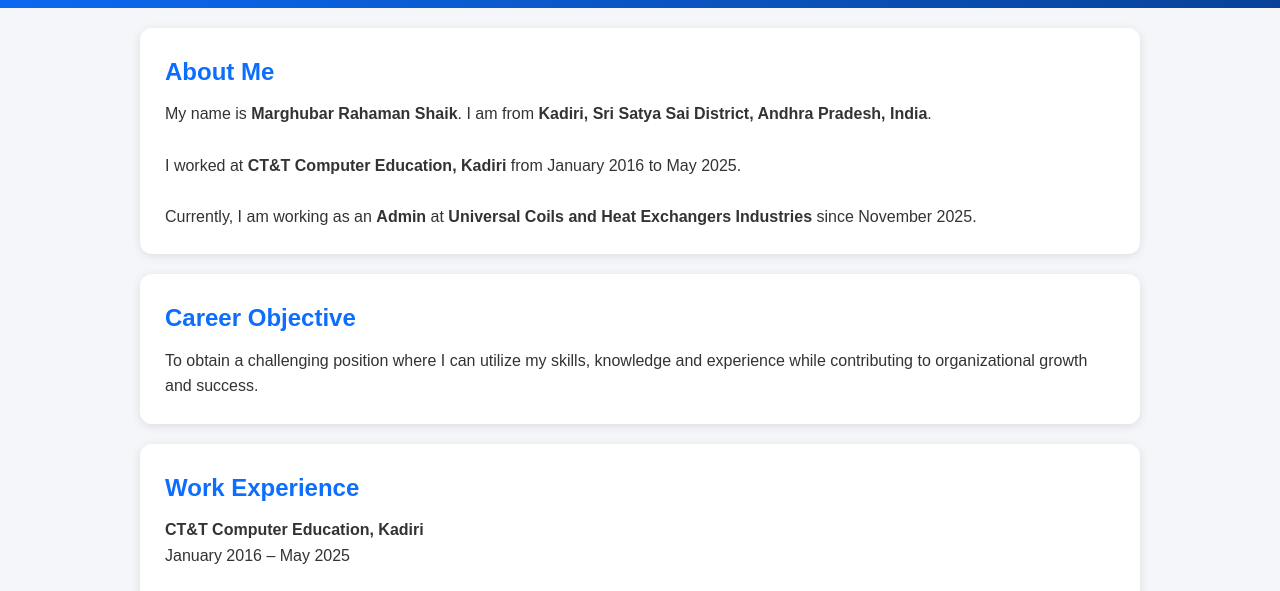
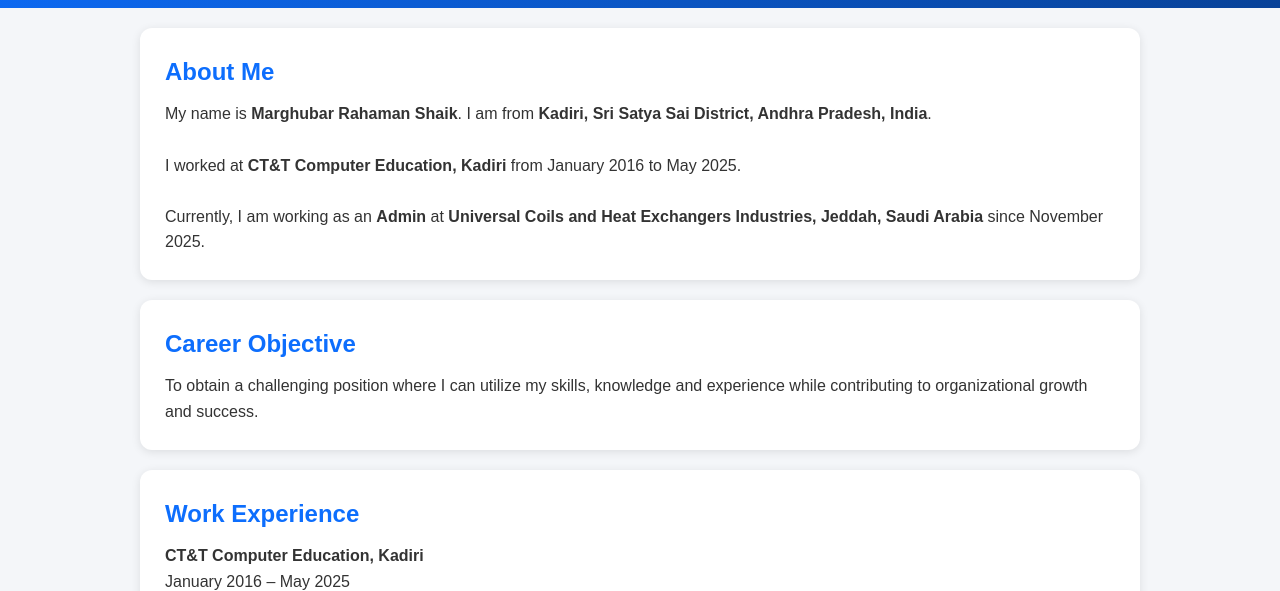
Before and after one commit to MarghubarRahaman/MR, a plain HTML site: page index.html in a window 1280 px wide. Shown: the part 182-773 px from the top of the page. Drawn offline with Linux system fonts and the light colour scheme.

Commit message:
Update work experience and current position
Updated work experience to include current position at Universal Coils and Heat Exchangers Industries in Jeddah, Saudi Arabia.

```diff
--- a/index.html
+++ b/index.html
@@ -241,7 +241,7 @@
 
 <p>
 Currently, I am working as an <strong>Admin</strong> at
-<strong>Universal Coils and Heat Exchangers Industries</strong>
+<strong>Universal Coils and Heat Exchangers Industries, Jeddah, Saudi Arabia</strong>
 since November 2025.
 </p>
 
```
